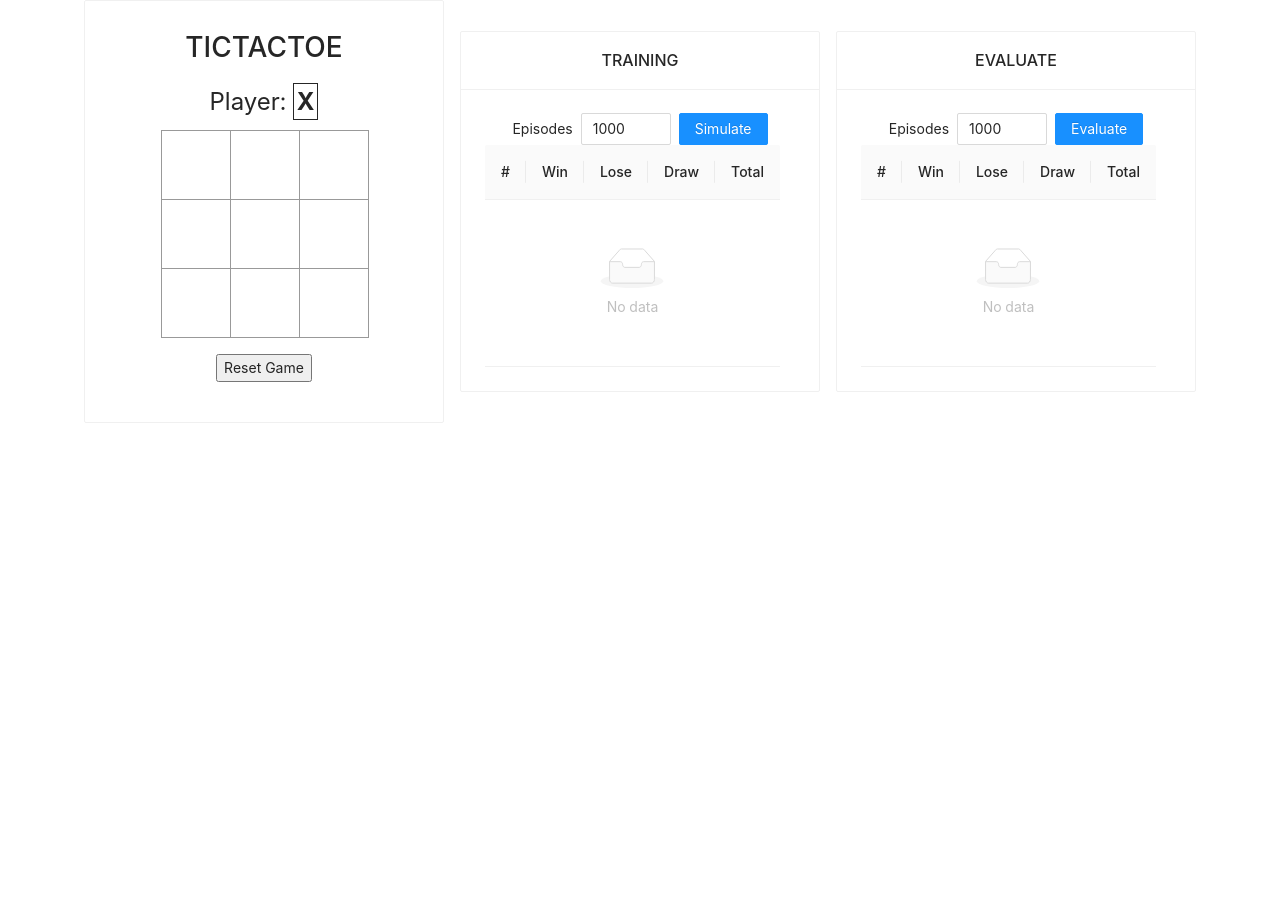
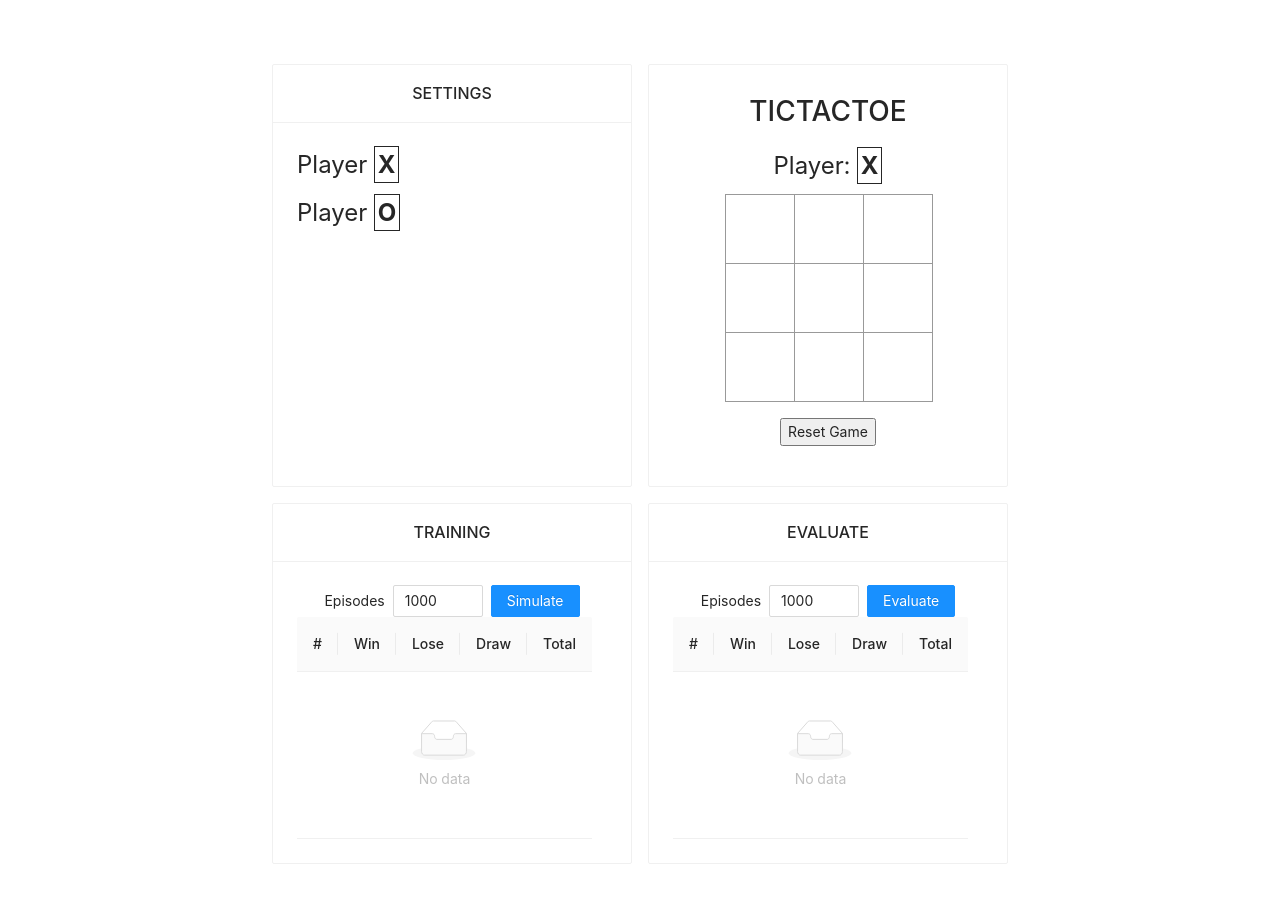
Before and after one commit to hoangchunghien/rl-tictactoe-js, a React (Create React App) app: page / in a window 1280 px wide. Shown: the top 902 px of the page. Before the commit the page ends 800 px from the top, so only its background shows below. Built offline with nearby package versions, Linux system fonts and the light colour scheme.

Commit message:
fix: evaluation

```diff
--- a/src/App.css
+++ b/src/App.css
@@ -2,6 +2,8 @@
 
 .App {
   text-align: center;
+  margin: 64px;
+  padding-bottom: 64px;
 }
 
 .App-logo {
--- a/src/App.js
+++ b/src/App.js
@@ -119,7 +119,19 @@ function App() {
 
   return (
     <div className="App">
-      <Row justify="center" align="middle" gutter={[16, 16]}>
+      <Row justify="center" align="stretch" gutter={[16, 16]}>
+        <Col>
+          <Card style={{ width: 360, height: "100%" }} title="SETTINGS">
+            <Row>
+              <Col><div className="status">Player <b style={{border: "solid 1px", padding: "3px"}}>X</b></div></Col>
+              <Col></Col>
+            </Row>
+
+            <Row>
+              <Col><div className="status">Player <b style={{border: "solid 1px", padding: "3px"}}>O</b></div></Col>
+            </Row>
+          </Card>
+        </Col>
         <Col>
           <Card style={{ width: 360 }}>
             <Row justify="center" align="middle" gutter={[16, 16]}>
@@ -149,7 +161,9 @@ function App() {
             </Row>
           </Card>
         </Col>
+      </Row>
 
+      <Row justify="center" align="stretch" gutter={[16, 16]} style={{marginTop: "16px"}}>
         <Col>
           <Card title="TRAINING" style={{ width: 360 }}>
             <Row justify="center" align="middle" gutter={[8, 8]}>
--- a/src/core/evaluation.js
+++ b/src/core/evaluation.js
@@ -1,5 +1,6 @@
-import { max } from 'lodash';
+import { max, filter, map } from 'lodash';
 import { initGame, move } from './game';
+import { select } from 'weighted';
 
 export const PLAYFIRST = 'X';
 export const PLAYLAST = 'O';
@@ -16,11 +17,18 @@ export const evaluate = ({agent, againstAgent, playType=PLAYLAST, episodes=1000}
 
         for (var j = 0; j < 100; j++) {
             let probs = firstPlayer.policy(state);
-            let action = probs.indexOf(max(probs));
+            let maxProb = max(probs)
+            probs = map(probs, (it, index) => ({index, prob: it}))
+            let action = select(filter(probs, it => it.prob == maxProb));
+            action = action.index;
             state = move(state, action);
+
             if (!state.gameover) {
                 probs = lastPlayer.policy(state);
-                action = probs.indexOf(max(probs));
+                maxProb = max(probs)
+                probs = map(probs, (it, index) => ({index, prob: it}))
+                action = select(filter(probs, it => it.prob == maxProb));
+                action = action.index;
                 state = move(state, action);
             }
 
```
